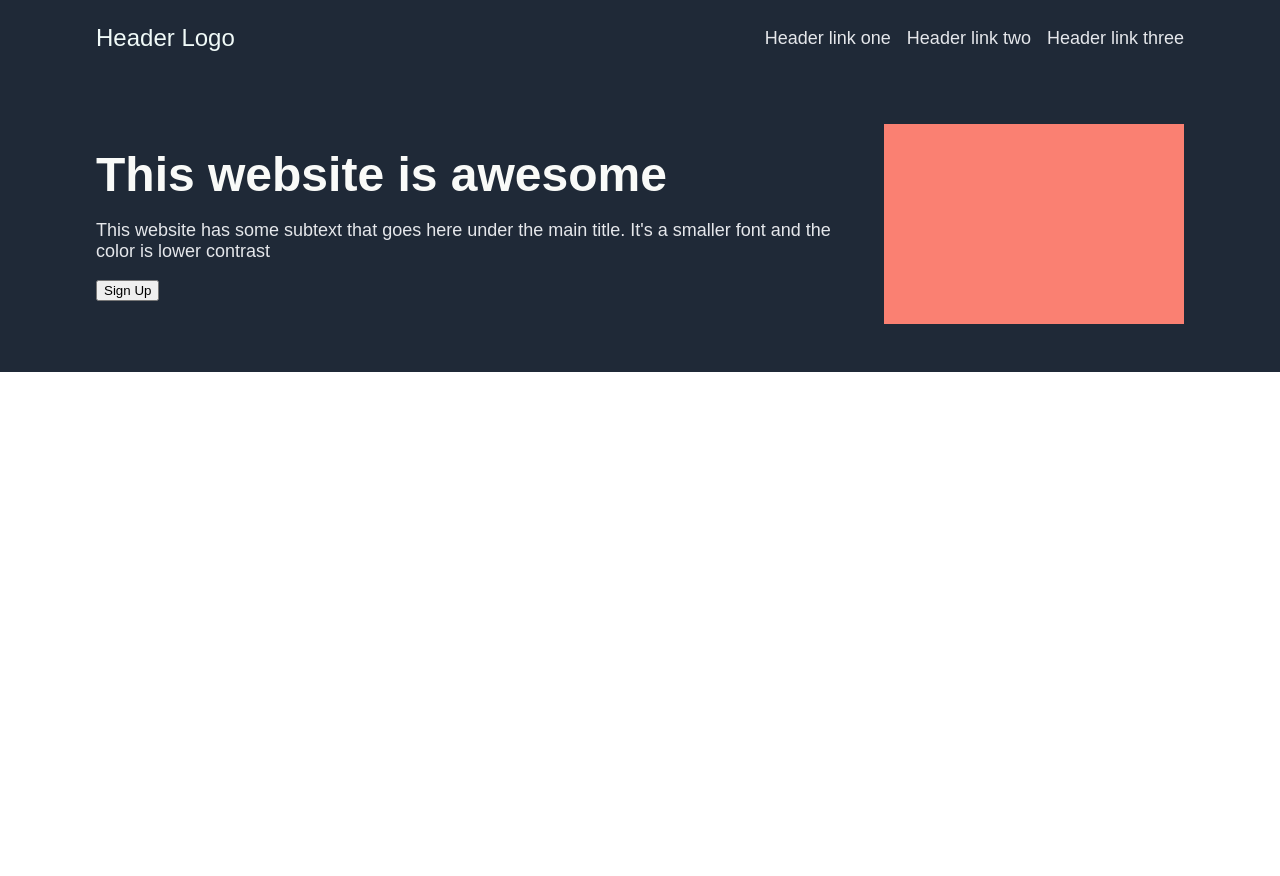
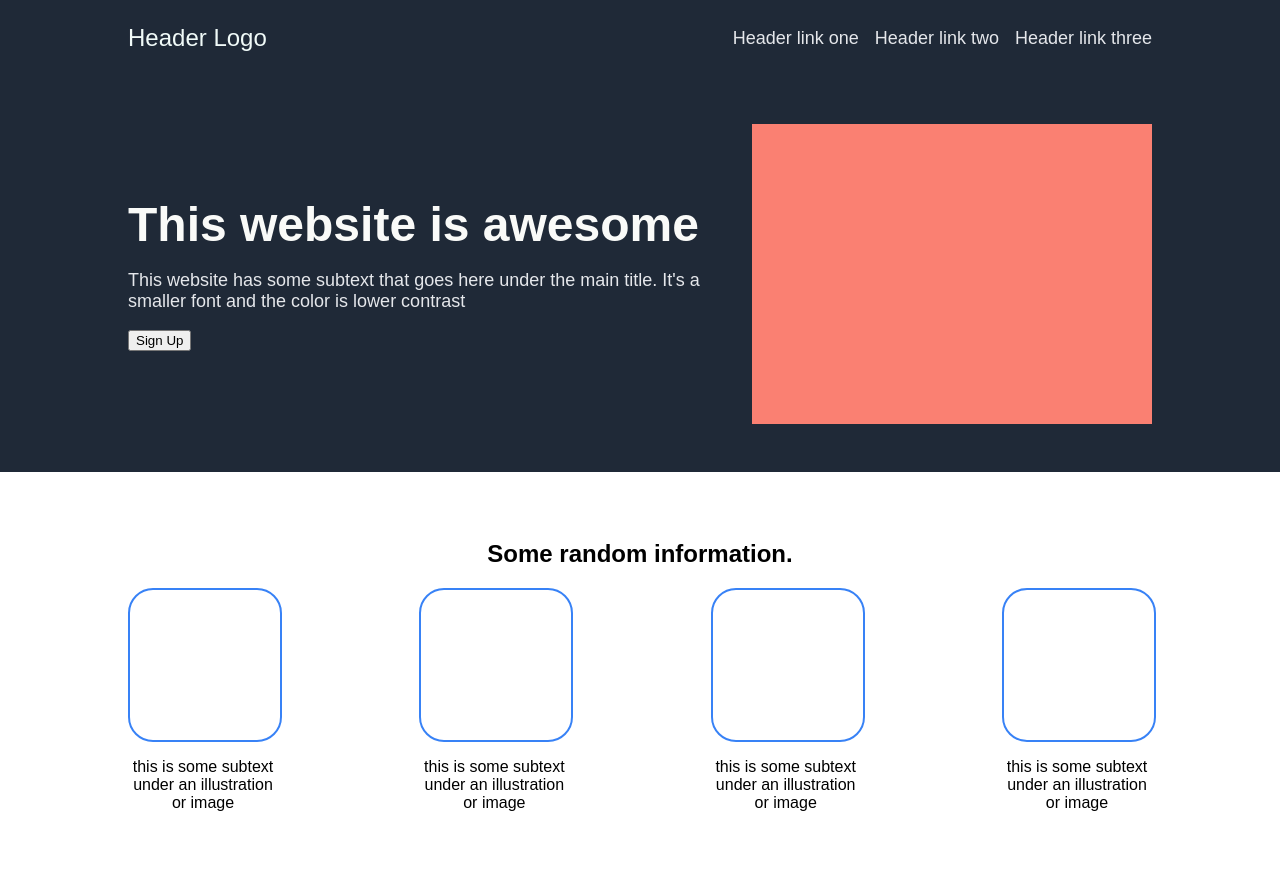
Before and after one commit to jctnarciso/odin-landingPage, a plain HTML site: page index.html in a window 1280 px wide. Before the commit the page ends 800 px from the top, so only its background shows below. Drawn offline with Linux system fonts and the light colour scheme.

Commit message:
Add and style content section

```diff
--- a/index.html
+++ b/index.html
@@ -30,5 +30,26 @@
             </div>
         </div>
     </div>
+    <div class="content">
+        <h2>Some random information.</h2>
+        <div class="box-group">
+            <div class="box-with-text">
+                <div class="blue-box"></div>
+                <p>this is some subtext under an illustration or image</p>
+            </div>
+            <div class="box-with-text">
+                <div class="blue-box"></div>
+                <p>this is some subtext under an illustration or image</p>
+            </div>
+            <div class="box-with-text">
+                <div class="blue-box"></div>
+                <p>this is some subtext under an illustration or image</p>
+            </div>
+            <div class="box-with-text">
+                <div class="blue-box"></div>
+                <p>this is some subtext under an illustration or image</p>
+            </div>
+        </div>
+    </div>
 </body>
 </html>
--- a/styles.css
+++ b/styles.css
@@ -11,7 +11,7 @@ ul {
 .navbar-container,
 .header-container {
     background-color: #1F2937;
-    padding: 8px 96px;
+    padding: 8px 128px;
 }
 
 .header-container {
@@ -40,8 +40,8 @@ ul {
 }
 
 .img-box {
-    width: 300px;
-    height: 200px;
+    width: 400px;
+    height: 300px;
     background-color: salmon;
 }
 
@@ -68,3 +68,25 @@ ul {
     font-size: 18px;
     color: #E5E7EB;
 }
+
+.content {
+    text-align: center;
+    padding: 48px 128px;
+}
+
+.box-group {
+    display: flex;
+    justify-content: space-between;
+    align-items: center;
+}
+
+.box-with-text {
+    width: 150px;
+}
+
+.blue-box {
+    width: 150px;
+    height: 150px;
+    border: 2px solid #3882F6;
+    border-radius: 25px;
+}
```
